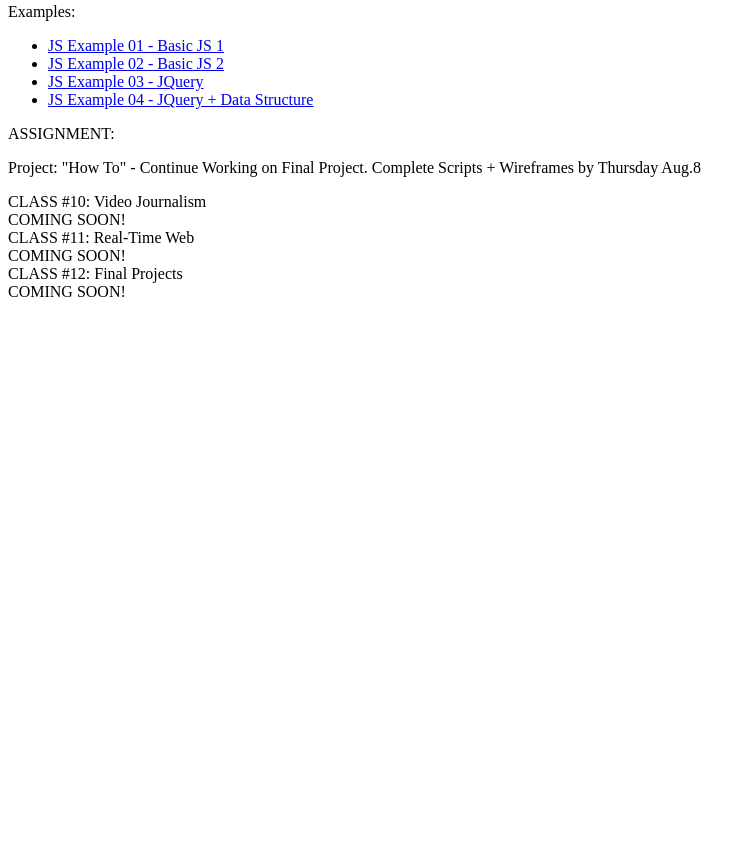
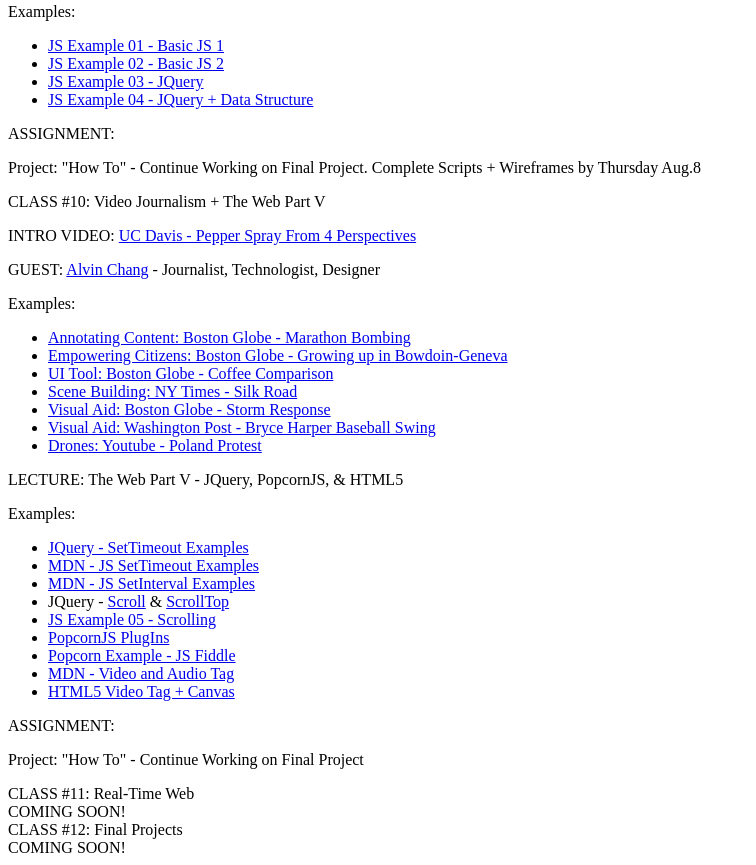
Before and after one commit to craigprotzel/VideoForTheWeb, a website: page views/Course/index.html in a window 1280 px wide. Shown: the part 4809-5674 px from the top of the page, without its empty margins (0-756 px from the left). Before the commit the page ends 5118 px from the top, so only its background shows below. Drawn offline with Linux system fonts and the light colour scheme.

Commit message:
Added Class 10 info, code example 5, and more videos to the array

```diff
--- a/public/javascripts/videoArray.js
+++ b/public/javascripts/videoArray.js
@@ -94,5 +94,7 @@
 	//Puma - Hardchorus
 	'<iframe width="1280" height="720" src="//www.youtube-nocookie.com/embed/uiskWM1hzL8?rel=0" frameborder="0" allowfullscreen></iframe>',
 	//Lady Gaga - Google Chrome
-	'<iframe width="1280" height="720" src="//www.youtube-nocookie.com/embed/JVbXrubQpa0?rel=0" frameborder="0" allowfullscreen></iframe>'
+	'<iframe width="1280" height="720" src="//www.youtube-nocookie.com/embed/JVbXrubQpa0?rel=0" frameborder="0" allowfullscreen></iframe>',
+	//UC Davis - Pepper Spray Four Perspectives
+	'<iframe width="960" height="720" src="//www.youtube-nocookie.com/embed/WO4406KJQMc?rel=0" frameborder="0" allowfullscreen></iframe>'
 ];
--- a/views/Course/index.html
+++ b/views/Course/index.html
@@ -357,9 +357,45 @@
 	</div>
 
 	<!-- ********************  CLASS #10  ********************* -->
-	<div class="textInfo"><span class="textButton" data-target="#classInfo9" id="classButton9">CLASS #10: Video Journalism</span>
+	<div class="textInfo"><span class="textButton" data-target="#classInfo9" id="classButton9">CLASS #10: Video Journalism + The Web Part V</span>
 		<div class="itemInfo" id="classInfo9">
-			COMING SOON!
+			<p class="classInfo">INTRO VIDEO: <a class="classLink" target="blank" href="http://www.youtube.com/watch?v=WO4406KJQMc">UC Davis - Pepper Spray From 4 Perspectives</a></p>
+
+			<p class="classInfo">GUEST: <a class="classLink" target="blank" href="http://alvinschang.com/">Alvin Chang</a> - Journalist, Technologist, Designer</p>
+				<div class="classAssignment">Examples:
+					<ul class="classListInfo">
+						<li><a class="classLink" target="blank" href="http://www.boston.com/news/local/massachusetts/specials/marathon_fullvideo/">Annotating Content: Boston Globe - Marathon Bombing</a></li>
+						<li><a class="classLink" target="blank" href="http://www.bostonglobe.com/Page/Boston/2011-2020/WebGraphics/Metro/BostonGlobe.com/2012/11/bgVideo5/video.xml">Empowering Citizens: Boston Globe - Growing up in Bowdoin-Geneva</a></li>
+						<li><a class="classLink" target="blank" href="http://www.boston.com/yourtown/specials/people_of_dunkin_donuts_and_starbucks/">UI Tool: Boston Globe - Coffee Comparison</a></li>
+						<li><a class="classLink" target="blank" href="http://www.nytimes.com/newsgraphics/2013/07/21/silk-road/">Scene Building: NY Times - Silk Road</a></li>
+						<li><a class="classLink" target="blank" href="http://www.bostonglobe.com/metro/2013/03/16/anatomy-storm-response-how-boston-attacked-february-blizzard/MgOu1MKtglgJU1VhnPAa0H/story.html">Visual Aid: Boston Globe - Storm Response</a></li>
+						<li><a class="classLink" target="blank" href="http://www.washingtonpost.com/wp-srv/special/sports/bryce-harper-swing-of-beauty/">Visual Aid: Washington Post - Bryce Harper Baseball Swing</a></li>
+						<li><a class="classLink" target="blank" href="https://www.youtube.com/watch?v=o3OB_4BT1LA">Drones: Youtube - Poland Protest</a></li>
+					</ul>
+				</div>
+
+			<p class="classInfo">LECTURE: The Web Part V - JQuery, PopcornJS, & HTML5
+				<div class="classAssignment">Examples:
+					<ul class="classListInfo">
+						<li><a class="classLink" target="blank" href="http://www.jquery4u.com/jquery-functions/settimeout-example/">JQuery - SetTimeout Examples</a></li>
+						<li><a class="classLink" target="blank" href="https://developer.mozilla.org/en-US/docs/Web/API/window.setTimeout">MDN - JS SetTimeout Examples</a></li>
+						<li><a class="classLink" target="blank" href="https://developer.mozilla.org/en-US/docs/Web/API/window.setInterval">MDN - JS SetInterval Examples</a></li>
+						<li>JQuery - <a class="classLink" target="blank" href="http://api.jquery.com/scroll/">Scroll</a> & <a class="classLink" target="blank" href="http://api.jquery.com/scrollTop/">ScrollTop</a></li>
+						<li><a class="classLink" target="blank" href="https://gist.github.com/craigprotzel/6194264">JS Example 05 - Scrolling</a></li>
+						<li><a class="classLink" target="blank" href="http://popcornjs.org/popcorn-docs/plugins">PopcornJS PlugIns</a></li>
+						<li><a class="classLink" target="blank" href="http://jsfiddle.net/FuLJF/">Popcorn Example - JS Fiddle</a></li>
+						<li><a class="classLink" target="blank" href="MDN - Video and Audio Tag">MDN - Video and Audio Tag</a></li>
+						<li><a class="classLink" target="blank" href="http://www.html5rocks.com/en/tutorials/video/basics/">HTML5 Video Tag + Canvas</a></li>
+					</ul>
+				</div>
+			</p>
+
+			<p class="classInfo">ASSIGNMENT:
+				<div class="classAssignment">
+					<p>Project: "How To" - Continue Working on Final Project</p>
+				</div>
+			</p>
+
 		</div
 	</div>
 
```
Also changed, not shown: views/Course/code.html (+5 -0 lines), views/Course/resources.html (+4 -0 lines).
